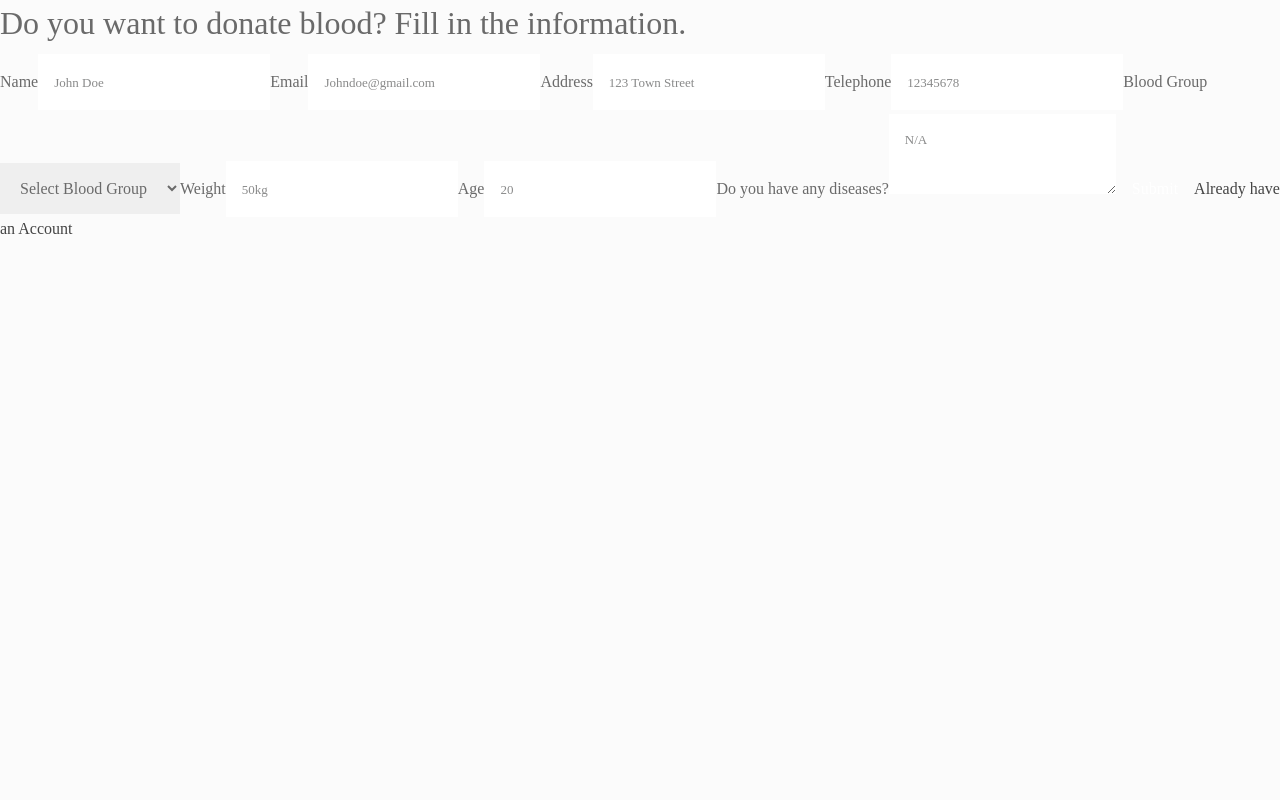
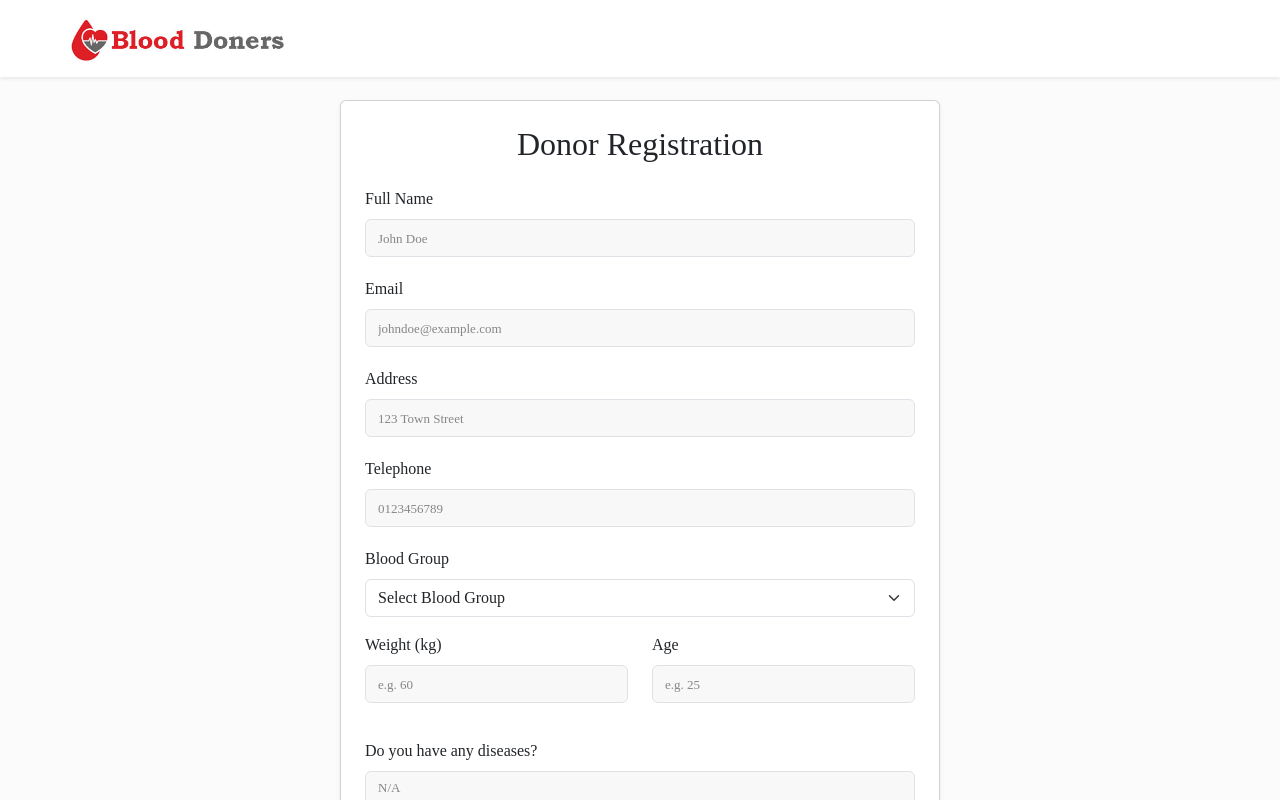
Before and after one commit to samvode27/FullstackBloodDonation, a React (Vite) app in the folder frontend/: page /donorregister in a window 1280 px wide. Shown: the top 800 px of the page. Built offline with nearby package versions, Linux system fonts and the light colour scheme.

Commit message:
Finished

```diff
--- a/frontend/src/pages/DonorRegister.jsx
+++ b/frontend/src/pages/DonorRegister.jsx
@@ -1,83 +1,183 @@
-import React, { useState } from 'react'
-import { publicRequest } from '../requestMethods'
+import React, { useState } from 'react';
+import { publicRequest } from '../requestMethods';
 import { ToastContainer, toast } from 'react-toastify';
-import "react-toastify/dist/ReactToastify.css";
+import 'react-toastify/dist/ReactToastify.css';
 import { Link } from 'react-router-dom';
 
 const DonorRegister = () => {
-
-  const [inputs, setInputs] = useState({})
+  const [inputs, setInputs] = useState({});
 
   const handleChange = (e) => {
-    setInputs((prev) => {
-      return { ...prev, [e.target.name]: e.target.value }
-    })
-  }
+    const { name, value } = e.target;
+    setInputs((prev) => ({ ...prev, [name]: value }));
+  };
 
-  const handleProspects = async () => {
+  const handleProspects = async (e) => {
+    e.preventDefault();
     try {
-      await publicRequest.post("/donors", inputs)
-      toast.success("Donor has been seccesfully created to the data base")
-      setInputs({})
+      await publicRequest.post("/donors", inputs);
+      toast.success("Donor registered successfully.");
+      setInputs({});
     } catch (error) {
-      toast.warning(error.message)
+      toast.error("Registration failed: " + error.message);
     }
-  }
+  };
 
   return (
-    <div className='flex items-center justify-center my-[50px]'>
-      <div className='flex flex-col bg-gray-100 w-[500px] h-auto p-[50px]'>
-        <div className='text-[20px] my-1'>
-          <h2>Do you want to donate blood? Fill in the information.</h2>
+    <>
+      <ToastContainer position="top-center" />
+
+      <nav className="navbar navbar-expand-lg navbar-light bg-white shadow-sm fixed-top">
+        <div className="container">
+          <a className="navbar-brand" href="/">
+            <img
+              src="/Logo.jpg"
+              alt="Logo"
+              height="50"
+              width="220"
+              className="d-inline-block align-text-top"
+            />
+          </a>
         </div>
+      </nav>
 
-        <label className='text=[18px] mt-[10px] font-semibold'>Name</label>
-        <input className='w-full p-3 mt-1' type="text" placeholder='John Doe' name='name' value={inputs.name || ""} onChange={handleChange} />
+      <main className="container d-flex justify-content-center align-items-center min-vh-100" style={{ paddingTop: '100px' }}>
+        <div className="card shadow-sm p-4 w-100" style={{ maxWidth: '600px' }}>
+          <h2 className="text-center mb-4">Donor Registration</h2>
 
-        <label className='text=[18px] mt-[10px] font-semibold'>Email</label>
-        <input className='w-full p-3 mt-1' type="email" placeholder='Johndoe@gmail.com' name='email' value={inputs.email || ""} onChange={handleChange} required />
+          <form onSubmit={handleProspects} noValidate>
+            <div className="mb-3">
+              <label htmlFor="name" className="form-label">Full Name</label>
+              <input
+                type="text"
+                className="form-control"
+                id="name"
+                name="name"
+                placeholder="John Doe"
+                value={inputs.name || ""}
+                onChange={handleChange}
+                required
+              />
+            </div>
 
-        <label className='text=[18px] mt-[10px] font-semibold'>Address</label>
-        <input className='w-full p-3 mt-1' type="text" placeholder='123 Town Street' name='address' value={inputs.address || ""} onChange={handleChange} />
+            <div className="mb-3">
+              <label htmlFor="email" className="form-label">Email</label>
+              <input
+                type="email"
+                className="form-control"
+                id="email"
+                name="email"
+                placeholder="johndoe@example.com"
+                value={inputs.email || ""}
+                onChange={handleChange}
+                required
+              />
+            </div>
 
-        <label className='text=[18px] mt-[10px] font-semibold'>Telephone</label>
-        <input className='w-full p-3 mt-1' type="text" placeholder='12345678' name='tel' value={inputs.tel || ""} onChange={handleChange} />
+            <div className="mb-3">
+              <label htmlFor="address" className="form-label">Address</label>
+              <input
+                type="text"
+                className="form-control"
+                id="address"
+                name="address"
+                placeholder="123 Town Street"
+                value={inputs.address || ""}
+                onChange={handleChange}
+              />
+            </div>
 
-        <label className='text=[18px] mt-[10px] font-semibold'>Blood Group</label>
-        <select className='w-full p-3 mt-1' name='bloodgroup' value={inputs.bloodgroup || ""} onChange={handleChange}>
-          <option value="">Select Blood Group</option>
-          <option value="A+">A+</option>
-          <option value="A-">A-</option>
-          <option value="B+">B+</option>
-          <option value="B-">B-</option>
-          <option value="AB+">AB+</option>
-          <option value="AB-">AB-</option>
-          <option value="O+">O+</option>
-          <option value="O-">O-</option>
-        </select>
+            <div className="mb-3">
+              <label htmlFor="tel" className="form-label">Telephone</label>
+              <input
+                type="tel"
+                className="form-control"
+                id="tel"
+                name="tel"
+                placeholder="0123456789"
+                value={inputs.tel || ""}
+                onChange={handleChange}
+              />
+            </div>
 
-        <label className='text=[18px] mt-[10px] font-semibold'>Weight</label>
-        <input className='w-full p-3 mt-1' type="Number" placeholder='50kg' name='weight' value={inputs.weight || ""} onChange={handleChange} />
+            <div className="mb-3">
+              <label htmlFor="bloodgroup" className="form-label">Blood Group</label>
+              <select
+                className="form-select"
+                id="bloodgroup"
+                name="bloodgroup"
+                value={inputs.bloodgroup || ""}
+                onChange={handleChange}
+                required
+              >
+                <option value="">Select Blood Group</option>
+                <option value="A+">A+</option>
+                <option value="A-">A-</option>
+                <option value="B+">B+</option>
+                <option value="B-">B-</option>
+                <option value="AB+">AB+</option>
+                <option value="AB-">AB-</option>
+                <option value="O+">O+</option>
+                <option value="O-">O-</option>
+              </select>
+            </div>
 
-        <label className='text=[18px] mt-[10px] font-semibold'>Age</label>
-        <input className='w-full p-3 mt-1' type="Number" placeholder='20' name='age' value={inputs.age || ""} onChange={handleChange} />
+            <div className="row">
+              <div className="col-md-6 mb-3">
+                <label htmlFor="weight" className="form-label">Weight (kg)</label>
+                <input
+                  type="number"
+                  className="form-control"
+                  id="weight"
+                  name="weight"
+                  placeholder="e.g. 60"
+                  value={inputs.weight || ""}
+                  onChange={handleChange}
+                />
+              </div>
 
-        <label className='text=[18px] mt-[10px] font-semibold'>Do you have any diseases?</label>
-        <textarea className='w-full p-3 mt-1' type="Number" placeholder='N/A' name='disease' value={inputs.disease || ""} onChange={handleChange} />
+              <div className="col-md-6 mb-3">
+                <label htmlFor="age" className="form-label">Age</label>
+                <input
+                  type="number"
+                  className="form-control"
+                  id="age"
+                  name="age"
+                  placeholder="e.g. 25"
+                  value={inputs.age || ""}
+                  onChange={handleChange}
+                />
+              </div>
+            </div>
 
-        <button className='bg-red-500 p-3 mt-3 w-full cursor-pointer text-white font-bold transition-transform duration-700 hover:bg-red-600 focus:outline-none focus:ring-2 focus:ring-red-500 transform hover:scale-105' onClick={handleProspects}>Submit</button>
+            <div className="mb-4">
+              <label htmlFor="disease" className="form-label">Do you have any diseases?</label>
+              <textarea
+                className="form-control"
+                id="disease"
+                name="disease"
+                rows="3"
+                placeholder="N/A"
+                value={inputs.disease || ""}
+                onChange={handleChange}
+              />
+            </div>
 
+            <button type="submit" className="btn btn-danger w-100 mb-3">
+              Submit
+            </button>
 
-          <a href="#" className="hover:text-gray-600 font-semibold text-lg w-full mt-3 ml-[25%]">
-            <Link to="/login">
-              Already have an Account
-            </Link>
-          </a>
+            <div className="text-center">
+              <span>Already have an account? </span>
+              <Link to="/donorlogin" className="fw-semibold text-decoration-none">
+                Log In
+              </Link>
+            </div>
+          </form>
+        </div>
+      </main>
+    </>
+  );
+};
 
-
-      </div>
-    </div>
-  )
-}
-
-export default DonorRegister
+export default DonorRegister;
--- a/frontend/src/pages/HospitalRegister.jsx
+++ b/frontend/src/pages/HospitalRegister.jsx
@@ -1,60 +1,120 @@
-import React, { useState } from 'react'
-import { publicRequest } from '../requestMethods'
+import React, { useState } from 'react';
+import { publicRequest } from '../requestMethods';
 import { ToastContainer, toast } from 'react-toastify';
-import "react-toastify/dist/ReactToastify.css";
+import 'react-toastify/dist/ReactToastify.css';
 import { Link } from 'react-router-dom';
 
 const HospitalRegister = () => {
-
-  const [inputs, setInputs] = useState({})
+  const [inputs, setInputs] = useState({});
 
   const handleChange = (e) => {
-    setInputs((prev) => {
-      return { ...prev, [e.target.name]: e.target.value }
-    })
-  }
+    const { name, value } = e.target;
+    setInputs((prev) => ({ ...prev, [name]: value }));
+  };
 
-  const handleProspects = async () => {
+  const handleProspects = async (e) => {
+    e.preventDefault();
     try {
-      await publicRequest.post("/donors", inputs)
-      toast.success("Donor has been seccesfully created to the data base")
-      setInputs({})
+      await publicRequest.post("/donors", inputs);
+      toast.success("Hospital registered successfully.");
+      setInputs({});
     } catch (error) {
-      toast.warning(error.message)
+      toast.error("Failed to register: " + error.message);
     }
-  }
+  };
 
   return (
-    <div className='flex items-center justify-center my-[50px]'>
-      <div className='flex flex-col bg-gray-100 w-[500px] h-auto p-[50px]'>
-        <div className='text-[20px] my-1'>
-          <h2>Do you want to get blood? First create account.</h2>
+    <>
+      <ToastContainer position="top-center" />
+
+      <nav className="navbar navbar-expand-lg navbar-light bg-white shadow-sm fixed-top">
+        <div className="container">
+          <a className="navbar-brand" href="/">
+            <img
+              src="/Logo.jpg"
+              alt="Logo"
+              height="50"
+              width="220"
+              className="d-inline-block align-text-top"
+            />
+          </a>
         </div>
+      </nav>
 
-        <label className='text=[18px] mt-[10px] font-semibold'>Hospital Name</label>
-        <input className='w-full p-3 mt-1' type="text" placeholder='John Doe' name='name' value={inputs.name || ""} onChange={handleChange} />
+      <main className="container d-flex justify-content-center align-items-center min-vh-100" style={{ paddingTop: '100px' }}>
+        <div className="card shadow p-4 w-100" style={{ maxWidth: '500px' }}>
+          <h2 className="text-center mb-4">Hospital Registration</h2>
 
-        <label className='text=[18px] mt-[10px] font-semibold'>Hospital Email</label>
-        <input className='w-full p-3 mt-1' type="email" placeholder='Johndoe@gmail.com' name='email' value={inputs.email || ""} onChange={handleChange} required />
+          <form onSubmit={handleProspects} noValidate>
+            <div className="mb-3">
+              <label htmlFor="name" className="form-label">Hospital Name</label>
+              <input
+                type="text"
+                className="form-control"
+                id="name"
+                name="name"
+                placeholder="Example Hospital"
+                value={inputs.name || ""}
+                onChange={handleChange}
+                required
+              />
+            </div>
 
-        <label className='text=[18px] mt-[10px] font-semibold'>Hospital Address</label>
-        <input className='w-full p-3 mt-1' type="text" placeholder='123 Town Street' name='address' value={inputs.address || ""} onChange={handleChange} />
+            <div className="mb-3">
+              <label htmlFor="email" className="form-label">Hospital Email</label>
+              <input
+                type="email"
+                className="form-control"
+                id="email"
+                name="email"
+                placeholder="hospital@example.com"
+                value={inputs.email || ""}
+                onChange={handleChange}
+                required
+              />
+            </div>
 
-        <label className='text=[18px] mt-[10px] font-semibold'>Hospital Telephone Number</label>
-        <input className='w-full p-3 mt-1' type="text" placeholder='12345678' name='tel' value={inputs.tel || ""} onChange={handleChange} />
+            <div className="mb-3">
+              <label htmlFor="address" className="form-label">Address</label>
+              <input
+                type="text"
+                className="form-control"
+                id="address"
+                name="address"
+                placeholder="123 Main St"
+                value={inputs.address || ""}
+                onChange={handleChange}
+              />
+            </div>
 
-        <button className='bg-red-500 p-3 mt-3 w-full cursor-pointer text-white font-bold transition-transform duration-700 hover:bg-red-600 focus:outline-none focus:ring-2 focus:ring-red-500 transform hover:scale-105' onClick={handleProspects}>Submit</button>
+            <div className="mb-4">
+              <label htmlFor="tel" className="form-label">Telephone Number</label>
+              <input
+                type="tel"
+                className="form-control"
+                id="tel"
+                name="tel"
+                placeholder="0123456789"
+                value={inputs.tel || ""}
+                onChange={handleChange}
+              />
+            </div>
 
-        <a href="#" className="hover:text-gray-600 font-semibold text-lg w-full mt-3 ml-[25%]">
-          <Link to="/login">
-            Already have an Account
-          </Link>
-        </a>
+            <button type="submit" className="btn btn-danger w-100 mb-3">
+              Register
+            </button>
 
+            <div className="text-center">
+              <span>Already have an account? </span>
+              <Link to="/login" className="fw-semibold text-decoration-none">
+                Log In
+              </Link>
+            </div>
+          </form>
+        </div>
+      </main>
+    </>
+  );
+};
 
-      </div>
-    </div>
-  )
-}
-
-export default HospitalRegister
+export default HospitalRegister;
--- a/frontend/src/pages/Newdonor.jsx
+++ b/frontend/src/pages/Newdonor.jsx
@@ -18,7 +18,7 @@ const Newdonor = () => {
   const handleDonors = async () => {
     try {
       await publicRequest.post("/donors", inputs, {
-        headers: {token: `Bearer ${user.currentUser.accessToken}`}
+        Authorization: {token: `Bearer ${user.currentUser.accessToken}`}
       })
       toast.success("Donor has been seccesfully created to the data base")
       setInputs({})
```
Also changed, not shown: frontend/src/pages/Admin.jsx (+24 -82 lines), 2 other files (tests, documents, lock files or other folders).
